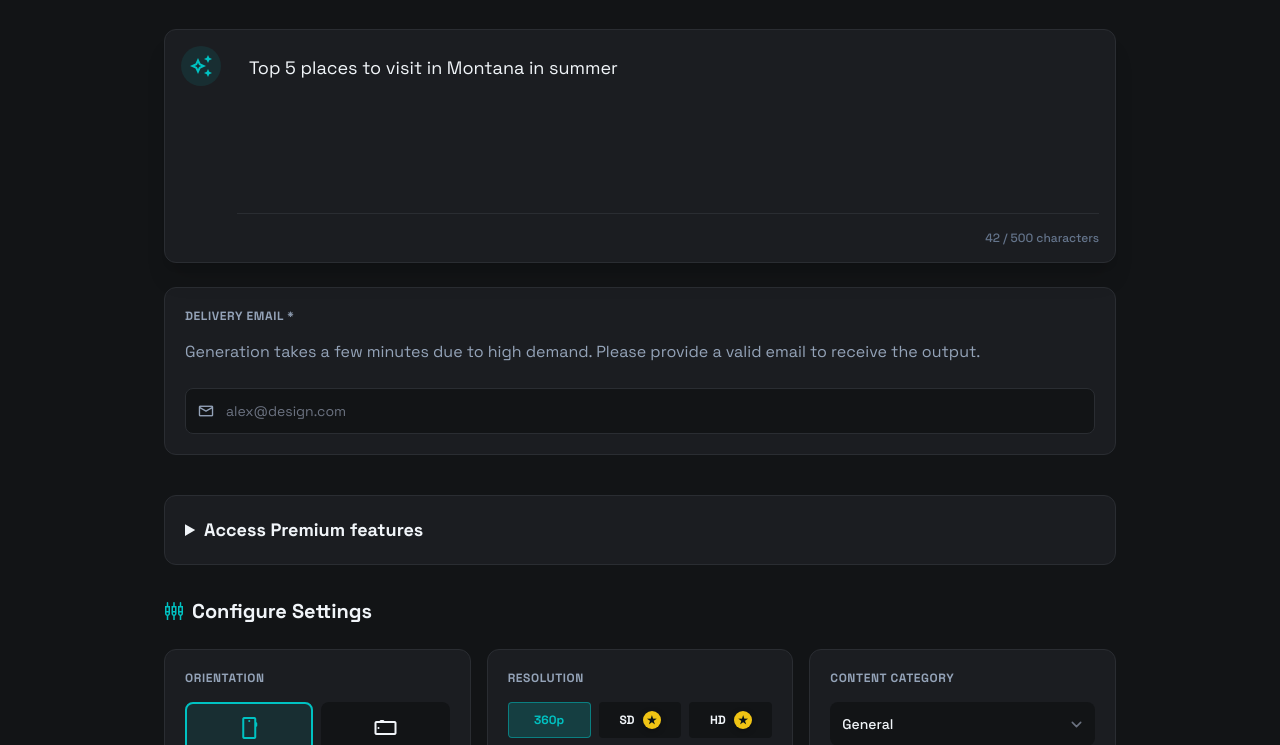
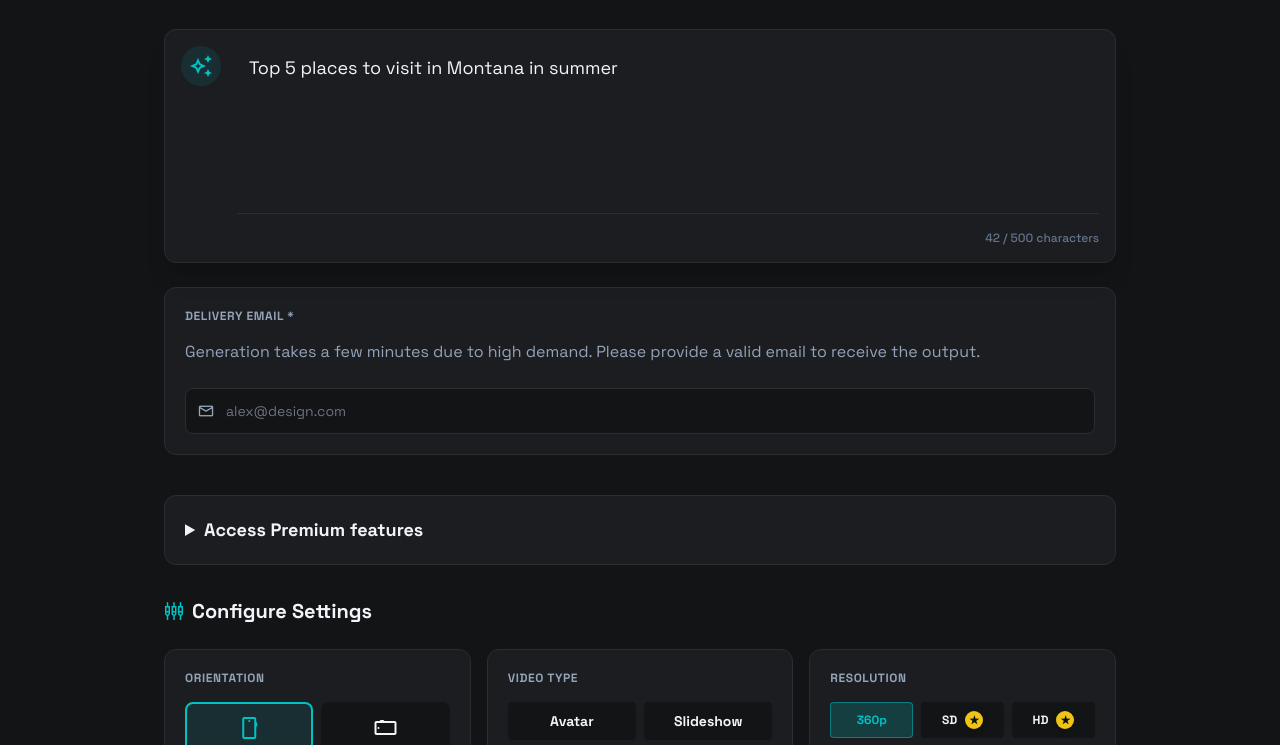
Before and after one commit to shiveshnavin/bhashya-ai, a website: page public/index.html in a window 1280 px wide. Shown: the part 204-949 px from the top of the page. Drawn offline with nearby package versions, Linux system fonts and the light colour scheme.

Commit message:
Add video type

```diff
--- a/public/index.html
+++ b/public/index.html
@@ -246,6 +246,17 @@
                         </button>
                     </div>
                 </div>
+                <!-- Video Type (NEW) -->
+                <div class="bg-white dark:bg-surface p-5 rounded-xl border border-slate-200 dark:border-border-muted">
+                    <label class="block text-xs font-bold uppercase tracking-wider text-slate-400 mb-4">Video
+                        Type</label>
+                    <div class="flex gap-2">
+                        <button data-video-type="avatar"
+                            class="flex-1 py-2 text-sm font-bold rounded bg-slate-100 dark:bg-background-dark border border-transparent hover:bg-slate-200 dark:hover:bg-border-muted transition-all">Avatar</button>
+                        <button data-video-type="slideshow"
+                            class="flex-1 py-2 text-sm font-bold rounded bg-slate-100 dark:bg-background-dark border border-transparent hover:bg-slate-200 dark:hover:bg-border-muted transition-all">Slideshow</button>
+                    </div>
+                </div>
                 <!-- Resolution (NEW) -->
                 <div class="bg-white dark:bg-surface p-5 rounded-xl border border-slate-200 dark:border-border-muted">
                     <label
--- a/public/index.js
+++ b/public/index.js
@@ -990,7 +990,7 @@ if (typeof window !== 'undefined') {
                 try {
                     const raw = (data && typeof data.raw === 'object') ? data.raw : null;
                     if (raw) {
-                        const rawFields = ['delivery_email', 'duration', 'language', 'orientation', 'prompt', 'resolution', 'speech_quality', 'theme', 'token'];
+                        const rawFields = ['delivery_email', 'duration', 'language', 'orientation', 'video_type', 'prompt', 'resolution', 'speech_quality', 'theme', 'token'];
                         rawFields.forEach(k => {
                             try {
                                 const el = document.querySelector(`[data-raw-${k}]`);
@@ -1343,6 +1343,7 @@ const stepDescriptions = {
     "generate-images": "Generating visual assets using Pollinations",
     "prep-animation": "Preparing animation parameters and keyframes",
     "generate-depth-animation": "Generating depth-aware parallax animations",
+    "generate-avatar-animation": "Generating avatar animations",
     "load-template": "Loading video template and layout",
     "load-audio-assets-meta": "Loading metadata for audio assets",
     "select-assets": "Selecting the best matching assets for each shot",
```
